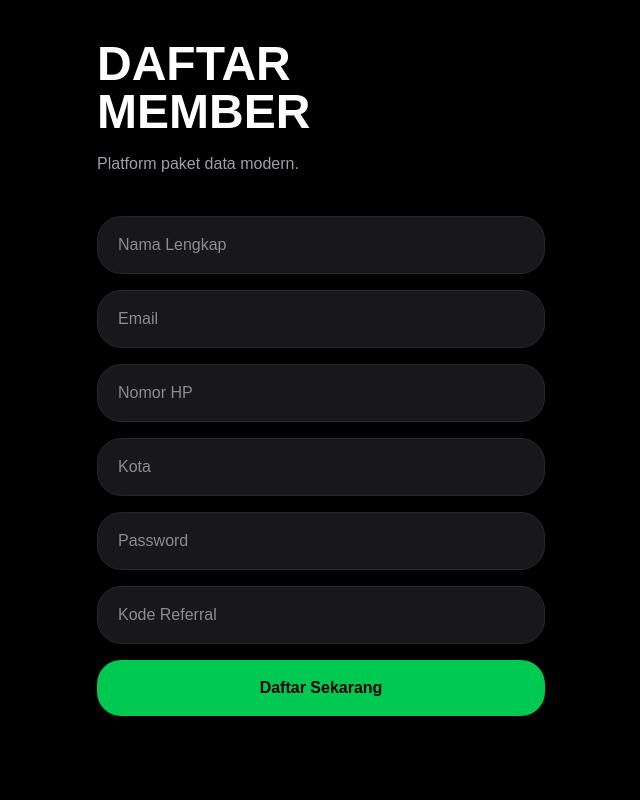
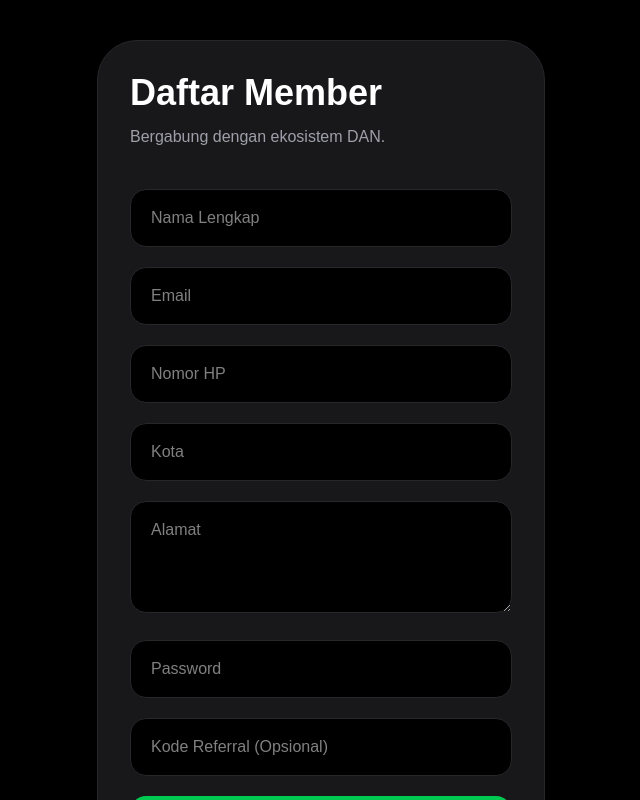
Before and after one commit to ibasnanna-sys/dan-app, a Next.js app: page /register in a window 1280 px wide. Shown: the top 800 px of the page, without its empty margins (319-959 px from the left). Built offline with nearby package versions, Linux system fonts and the light colour scheme; no server answers.

Commit message:
Refactor registration form to use a single state object

```diff
--- a/src/app/register/page.tsx
+++ b/src/app/register/page.tsx
@@ -1,183 +1,313 @@
 "use client";
 
-import { useState } from "react";
+import Link from "next/link";
 import { useRouter } from "next/navigation";
+import {
+  useEffect,
+  useState,
+} from "react";
 import { supabase } from "@/lib/supabase";
 
 export default function RegisterPage() {
+
   const router = useRouter();
 
   const [loading, setLoading] =
     useState(false);
 
-  const [name, setName] = useState("");
-  const [email, setEmail] =
-    useState("");
-  const [phone, setPhone] =
-    useState("");
-  const [city, setCity] = useState("");
-  const [password, setPassword] =
-    useState("");
-  const [referral, setReferral] =
-    useState("");
+  const [form, setForm] =
+    useState({
+      name: "",
+      email: "",
+      phone: "",
+      city: "",
+      address: "",
+      password: "",
+      referral: "",
+    });
 
-  async function handleRegister() {
-    try {
+  useEffect(() => {
+
+    const params =
+      new URLSearchParams(
+        window.location.search
+      );
+
+    const ref =
+      params.get("ref");
+
+    if (ref) {
+      setForm((prev) => ({
+        ...prev,
+        referral: ref,
+      }));
+    }
+
+  }, []);
+
+  function generateReferralCode() {
+
+    const random =
+      Math.floor(
+        100000 + Math.random() * 900000
+      );
+
+    return `DAN${random}`;
+  }
+
+  async function handleRegister(
+    e: React.FormEvent
+  ) {
+
+    e.preventDefault();
+
     setLoading(true);
 
-      if (
-        !name ||
-        !email ||
-        !phone ||
-        !city ||
-        !password
-      ) {
-        alert("Semua data wajib diisi");
-        return;
-      }
+    try {
 
       let uplineId = null;
 
-      if (referral) {
-        const { data: sponsor } =
+      if (form.referral) {
+
+        const { data: upline } =
           await supabase
             .from("members")
             .select("*")
             .eq(
               "referral_code",
-              referral
+              form.referral
             )
             .single();
 
-        if (sponsor) {
-          uplineId = sponsor.id;
+        if (upline) {
+          uplineId = upline.id;
+
+          await supabase
+            .from("members")
+            .update({
+              total_referral:
+                (upline.total_referral || 0) + 1,
+            })
+            .eq("id", upline.id);
         }
       }
 
       const referralCode =
-        "DAN" +
-        Math.floor(
-          100000 +
-            Math.random() * 900000
-        );
+        generateReferralCode();
 
-      const { error } =
+      const { data, error } =
         await supabase
           .from("members")
           .insert([
             {
-              name,
-              email,
-              phone,
-              city,
-              password,
+              name: form.name,
+              email: form.email,
+              phone: form.phone,
+              city: form.city,
+              address: form.address,
+              password: form.password,
               referral_code:
                 referralCode,
               upline_id: uplineId,
               status_member: "free",
             },
-          ]);
+          ])
+          .select()
+          .single();
 
       if (error) {
         alert(error.message);
+        setLoading(false);
         return;
       }
 
-      alert("Pendaftaran berhasil");
+      await supabase
+        .from("activity_logs")
+        .insert([
+          {
+            member_name:
+              form.name,
+            city: form.city,
+            activity:
+              "Member baru bergabung",
+          },
+        ]);
 
-      router.push("/login");
-    } catch (err: any) {
-      alert(err.message);
-    } finally {
+      localStorage.setItem(
+        "member",
+        JSON.stringify(data)
+      );
+
+      alert(
+        "Register berhasil"
+      );
+
+      router.push(
+        "/member/dashboard"
+      );
+
+    } catch (error) {
+
+      alert(
+        "Terjadi kesalahan"
+      );
+
+    }
+
     setLoading(false);
-    }
   }
 
   return (
     <main className="min-h-screen bg-black text-white px-5 py-10">
+
       <div className="max-w-md mx-auto">
-        <h1 className="text-5xl font-black">
-          DAFTAR
-          <br />
-          MEMBER
+
+        <div className="bg-zinc-900 border border-zinc-800 rounded-[40px] p-8">
+
+          <h1 className="text-4xl font-black">
+            Daftar Member
           </h1>
 
-        <p className="text-zinc-400 mt-4">
-          Platform paket data modern.
+          <p className="text-zinc-400 mt-3">
+            Bergabung dengan
+            ekosistem DAN.
           </p>
 
-        <div className="space-y-4 mt-10">
+          <form
+            onSubmit={handleRegister}
+            className="space-y-5 mt-10"
+          >
+
             <input
               type="text"
               placeholder="Nama Lengkap"
-            value={name}
+              required
+              value={form.name}
               onChange={(e) =>
-              setName(e.target.value)
+                setForm({
+                  ...form,
+                  name: e.target.value,
+                })
               }
-            className="w-full bg-zinc-900 border border-zinc-800 rounded-3xl px-5 py-4 outline-none"
+              className="w-full bg-black border border-zinc-800 rounded-2xl px-5 py-4 outline-none"
             />
 
             <input
               type="email"
               placeholder="Email"
-            value={email}
+              required
+              value={form.email}
               onChange={(e) =>
-              setEmail(e.target.value)
+                setForm({
+                  ...form,
+                  email: e.target.value,
+                })
               }
-            className="w-full bg-zinc-900 border border-zinc-800 rounded-3xl px-5 py-4 outline-none"
+              className="w-full bg-black border border-zinc-800 rounded-2xl px-5 py-4 outline-none"
             />
 
             <input
               type="text"
               placeholder="Nomor HP"
-            value={phone}
+              required
+              value={form.phone}
               onChange={(e) =>
-              setPhone(e.target.value)
+                setForm({
+                  ...form,
+                  phone: e.target.value,
+                })
               }
-            className="w-full bg-zinc-900 border border-zinc-800 rounded-3xl px-5 py-4 outline-none"
+              className="w-full bg-black border border-zinc-800 rounded-2xl px-5 py-4 outline-none"
             />
 
             <input
               type="text"
               placeholder="Kota"
-            value={city}
+              required
+              value={form.city}
               onChange={(e) =>
-              setCity(e.target.value)
+                setForm({
+                  ...form,
+                  city: e.target.value,
+                })
               }
-            className="w-full bg-zinc-900 border border-zinc-800 rounded-3xl px-5 py-4 outline-none"
+              className="w-full bg-black border border-zinc-800 rounded-2xl px-5 py-4 outline-none"
+            />
+
+            <textarea
+              placeholder="Alamat"
+              required
+              value={form.address}
+              onChange={(e) =>
+                setForm({
+                  ...form,
+                  address:
+                    e.target.value,
+                })
+              }
+              className="w-full bg-black border border-zinc-800 rounded-2xl px-5 py-4 outline-none h-28"
             />
 
             <input
               type="password"
               placeholder="Password"
-            value={password}
+              required
+              value={form.password}
               onChange={(e) =>
-              setPassword(e.target.value)
+                setForm({
+                  ...form,
+                  password:
+                    e.target.value,
+                })
               }
-            className="w-full bg-zinc-900 border border-zinc-800 rounded-3xl px-5 py-4 outline-none"
+              className="w-full bg-black border border-zinc-800 rounded-2xl px-5 py-4 outline-none"
             />
 
             <input
               type="text"
-            placeholder="Kode Referral"
-            value={referral}
+              placeholder="Kode Referral (Opsional)"
+              value={form.referral}
               onChange={(e) =>
-              setReferral(e.target.value)
+                setForm({
+                  ...form,
+                  referral:
+                    e.target.value,
+                })
               }
-            className="w-full bg-zinc-900 border border-zinc-800 rounded-3xl px-5 py-4 outline-none"
+              className="w-full bg-black border border-zinc-800 rounded-2xl px-5 py-4 outline-none"
             />
 
             <button
-            onClick={handleRegister}
+              type="submit"
               disabled={loading}
-            className="w-full bg-green-500 text-black font-bold rounded-3xl py-4"
+              className="w-full bg-green-500 text-black py-4 rounded-2xl font-black"
             >
               {loading
-              ? "Memproses..."
+                ? "Loading..."
                 : "Daftar Sekarang"}
             </button>
+
+          </form>
+
+          <div className="text-center mt-8">
+
+            <p className="text-zinc-400">
+              Sudah punya akun?
+            </p>
+
+            <Link
+              href="/login"
+              className="text-green-500 font-bold mt-2 inline-block"
+            >
+              Login di sini
+            </Link>
+
           </div>
+
         </div>
+
+      </div>
+
     </main>
   );
 }
```
Lines whose indentation alone changed are shown as unchanged.
